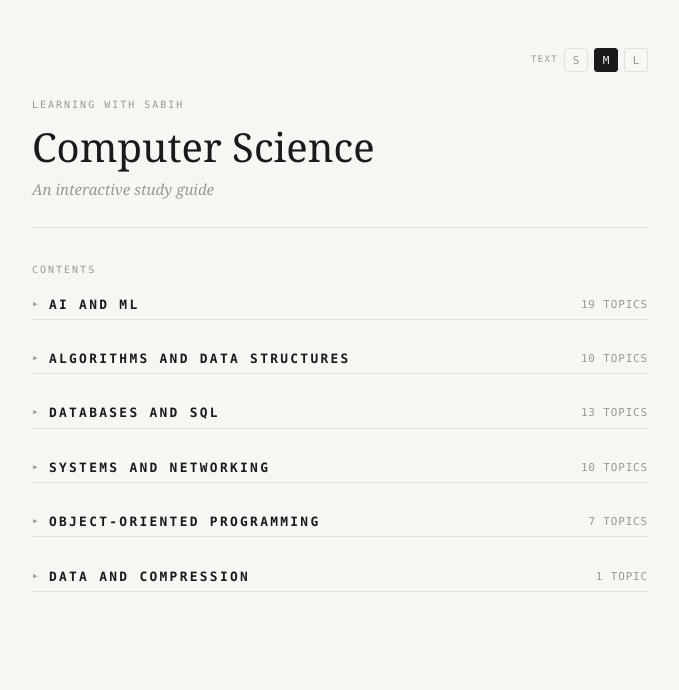
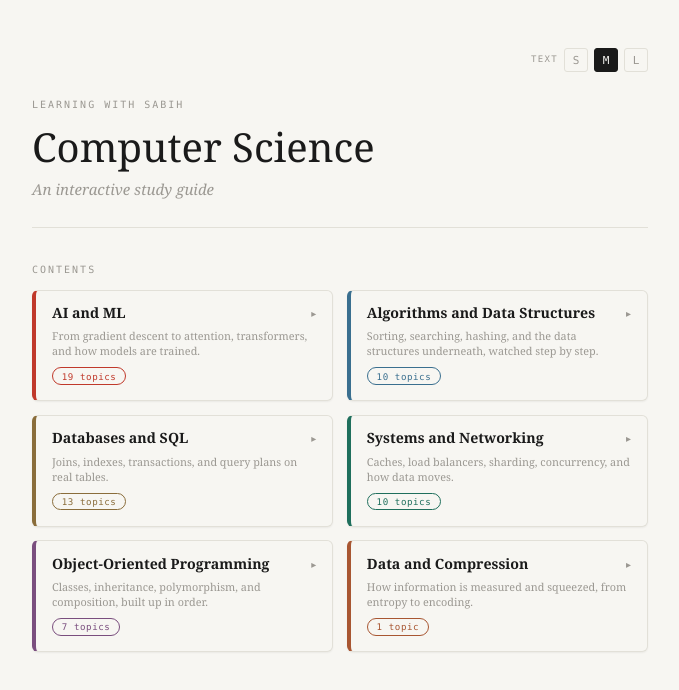
Before and after one commit to sabihusman/Learning-with-Sabih, a Next.js app: page / in a window 1280 px wide. Shown: the top 690 px of the page, without its empty margins (300-979 px from the left). Built offline with nearby package versions, Linux system fonts and the light colour scheme.

Commit message:
Replace contents section headings with colored chapter cards

```diff
--- a/app/components/ContentsAccordion.jsx
+++ b/app/components/ContentsAccordion.jsx
@@ -2,44 +2,73 @@
 
 import { useSyncExternalStore } from 'react'
 import Link from 'next/link'
-import styles from '../page.module.css'
-import { EMPTY, slugify, readOpen, subscribe, toggleSection } from './contentsSections'
+import { colorForSection } from '../sectionColors'
+import styles from './ContentsAccordion.module.css'
+import { EMPTY, slugify, readOpen, subscribe, openOnlySection } from './contentsSections'
 
-// Collapsible contents. Sections start collapsed so a first visit shows the whole
-// structure at a glance; the open set persists in localStorage across navigation and
-// reload (see contentsSections.js, the store shared with the topic-page drawer so the
-// two never drift). The expand/collapse is a pure CSS transition (grid-template-rows
-// 0fr -> 1fr plus opacity), so it is state-driven and runs on the compositor: nothing
-// to stall if rAF is throttled, and no anime.js is needed here.
+// One-line blurb per section, shown on its chapter card. Keyed by the exact
+// SECTION_ORDER strings from topicList.js.
+const SECTION_BLURBS = {
+  'AI and ML': 'From gradient descent to attention, transformers, and how models are trained.',
+  'Algorithms and Data Structures': 'Sorting, searching, hashing, and the data structures underneath, watched step by step.',
+  'Databases and SQL': 'Joins, indexes, transactions, and query plans on real tables.',
+  'Systems and Networking': 'Caches, load balancers, sharding, concurrency, and how data moves.',
+  'Object-Oriented Programming': 'Classes, inheritance, polymorphism, and composition, built up in order.',
+  'Data and Compression': 'How information is measured and squeezed, from entropy to encoding.',
+}
+
+// Colored chapter cards that ARE the accordion: all six stay visible in a grid, and
+// clicking a card's header opens its topic list directly beneath it, closing whichever
+// other card was open (see openOnlySection in contentsSections.js). The open card spans
+// the full grid width so its topic list reads as "right below" the card that owns it,
+// rather than as a separate block elsewhere on the page.
+//
+// Only ONE open section name is ever rendered, even though the underlying store
+// technically allows more (it is shared with the topic-page drawer's own multi-select
+// behavior, left unchanged) - openList[0] is treated as the single source of truth here
+// so the cards never show two sections open at once.
 export default function ContentsAccordion({ sections }) {
   const openList = useSyncExternalStore(subscribe, readOpen, () => EMPTY)
-  const openSet = new Set(openList)
-  const toggle = toggleSection
+  const openName = openList.length > 0 ? openList[0] : null
 
   return (
     <nav className={styles.contents} aria-label="Table of contents">
       <h2 className={styles.contentsLabel}>Contents</h2>
+      <div className={styles.grid}>
         {sections.map((section) => {
-        const isOpen = openSet.has(section.name)
-        const headerId = `acc-h-${slugify(section.name)}`
-        const panelId = `acc-p-${slugify(section.name)}`
+          const isOpen = section.name === openName
+          const slug = slugify(section.name)
+          const headerId = `card-h-${slug}`
+          const panelId = `card-p-${slug}`
+          const color = colorForSection(section.name)
+          const count = section.topics.length
+
           return (
-          <section key={section.name} className={styles.section}>
-            <h3 className={styles.sectionHeadingWrap}>
+            <section
+              key={section.name}
+              id={slug}
+              className={styles.card}
+              data-open={isOpen || undefined}
+              style={{ '--card-color': color }}
+            >
+              <h3 className={styles.cardHeadingWrap}>
                 <button
                   type="button"
                   id={headerId}
-                className={styles.sectionHeader}
+                  className={styles.cardHeader}
                   aria-expanded={isOpen}
                   aria-controls={panelId}
-                onClick={() => toggle(section.name)}
+                  onClick={() => openOnlySection(section.name)}
                 >
+                  <span className={styles.cardTitleRow}>
+                    <span className={styles.cardName}>{section.name}</span>
                     <span className={styles.chevron} data-open={isOpen} aria-hidden="true">
                       &#9656;
                     </span>
-                <span className={styles.sectionName}>{section.name}</span>
-                <span className={styles.count}>
-                  {section.topics.length} {section.topics.length === 1 ? 'topic' : 'topics'}
+                  </span>
+                  <span className={styles.cardBlurb}>{SECTION_BLURBS[section.name]}</span>
+                  <span className={styles.countPill}>
+                    {count} {count === 1 ? 'topic' : 'topics'}
                   </span>
                 </button>
               </h3>
@@ -69,6 +98,7 @@ export default function ContentsAccordion({ sections }) {
             </section>
           )
         })}
+      </div>
     </nav>
   )
 }
--- /dev/null
+++ b/app/components/ContentsAccordion.module.css
@@ -0,0 +1,202 @@
+.contentsLabel {
+  font-family: ui-monospace, SFMono-Regular, Menlo, Monaco, Consolas, monospace;
+  font-size: 0.625em;
+  letter-spacing: 0.2em;
+  text-transform: uppercase;
+  color: var(--fade);
+  font-weight: 400;
+  margin-bottom: 0.875rem;
+}
+
+/* Auto-fit naturally gives 2-3 columns inside the page's 680px reading column, and
+   collapses to a single column on narrow viewports, with no extra breakpoint needed. */
+.grid {
+  display: grid;
+  grid-template-columns: repeat(auto-fit, minmax(220px, 1fr));
+  gap: 0.85rem;
+}
+
+/* The card IS the accordion toggle. A light paper surface with a colored left border
+   keeps the section color as a clear accent without turning the card into a saturated
+   fill block. When open, the card spans the full grid width so its topic list reads as
+   directly attached to it, not as a separate block elsewhere on the page. */
+.card {
+  background: var(--paper);
+  border: 1px solid var(--rule);
+  border-left: 4px solid var(--card-color);
+  border-radius: 6px;
+  box-shadow: 0 1px 2px rgba(26, 26, 26, 0.06);
+}
+
+.card[data-open] {
+  grid-column: 1 / -1;
+}
+
+.cardHeadingWrap {
+  margin: 0;
+}
+
+.cardHeader {
+  display: flex;
+  flex-direction: column;
+  align-items: flex-start;
+  gap: 0.4rem;
+  width: 100%;
+  font-family: Georgia, 'Times New Roman', serif;
+  background: none;
+  border: none;
+  padding: 0.85rem 1rem 0.95rem;
+  cursor: pointer;
+  text-align: left;
+}
+
+.cardHeader:hover .cardName {
+  color: var(--card-color);
+}
+
+.cardHeader:focus-visible {
+  outline: 2px solid var(--card-color);
+  outline-offset: -2px;
+}
+
+.cardTitleRow {
+  display: flex;
+  align-items: center;
+  justify-content: space-between;
+  width: 100%;
+  gap: 0.5rem;
+}
+
+.cardName {
+  font-size: 1.0625em;
+  font-weight: 700;
+  line-height: 1.25;
+  color: var(--ink);
+  transition: color 0.15s;
+}
+
+.chevron {
+  flex-shrink: 0;
+  display: inline-block;
+  font-size: 0.75em;
+  line-height: 1;
+  color: var(--fade);
+  transform: rotate(0deg);
+  transition: transform 0.25s ease, color 0.15s;
+}
+
+.chevron[data-open='true'] {
+  transform: rotate(90deg);
+  color: var(--card-color);
+}
+
+.cardBlurb {
+  display: block;
+  font-size: 0.8125em;
+  line-height: 1.4;
+  color: var(--fade);
+}
+
+.countPill {
+  display: inline-block;
+  margin-top: 0.15rem;
+  padding: 0.15rem 0.55rem;
+  border: 1px solid var(--card-color);
+  border-radius: 999px;
+  font-family: ui-monospace, SFMono-Regular, Menlo, Monaco, Consolas, monospace;
+  font-size: 0.6875em;
+  letter-spacing: 0.06em;
+  color: var(--card-color);
+}
+
+/* collapsible panel: animate height via grid-template-rows (0fr -> 1fr) + opacity */
+.panel {
+  display: grid;
+  grid-template-rows: 0fr;
+  opacity: 0;
+  transition: grid-template-rows 0.32s ease, opacity 0.26s ease;
+}
+
+.panelOpen {
+  grid-template-rows: 1fr;
+  opacity: 1;
+}
+
+.panelInner {
+  overflow: hidden;
+  min-height: 0;
+}
+
+@media (prefers-reduced-motion: reduce) {
+  .panel {
+    transition: none;
+  }
+  .chevron {
+    transition: none;
+  }
+}
+
+.list {
+  list-style: none;
+  margin: 0;
+  padding: 0.8rem 1rem 1rem;
+  border-top: 1px solid var(--rule);
+}
+
+.item {
+  margin-bottom: 0.55rem;
+}
+
+.item:last-child {
+  margin-bottom: 0;
+}
+
+.link {
+  display: flex;
+  align-items: baseline;
+  gap: 0;
+  color: var(--ink);
+  text-decoration: none;
+  padding: 0;
+}
+
+.link:hover .topicTitle {
+  color: var(--accent);
+  text-decoration: none;
+}
+
+.num {
+  font-family: ui-monospace, SFMono-Regular, Menlo, Monaco, Consolas, monospace;
+  font-size: 0.6875em;
+  color: var(--fade);
+  min-width: 2.5rem;
+  letter-spacing: 0.05em;
+  flex-shrink: 0;
+}
+
+.topicTitle {
+  font-size: 1.125em;
+  font-weight: 400;
+  color: var(--ink);
+  transition: color 0.15s;
+  white-space: nowrap;
+  flex-shrink: 0;
+}
+
+/* dotted leader between title and number */
+.leader {
+  flex: 1;
+  border-bottom: 1px dotted var(--fade);
+  margin: 0 0.75rem 0.25em;
+  opacity: 0.45;
+  min-width: 1.5rem;
+}
+
+.subtitle {
+  font-size: 0.8125em;
+  line-height: 1.3;
+  color: var(--fade);
+  padding-left: 2.5rem;
+  margin: 0;
+  font-style: italic;
+}
--- a/app/page.module.css
+++ b/app/page.module.css
@@ -42,183 +42,3 @@
   color: var(--fade);
   font-style: italic;
 }
-
-.contentsLabel {
-  font-family: ui-monospace, SFMono-Regular, Menlo, Monaco, Consolas, monospace;
-  font-size: 0.625em;
-  letter-spacing: 0.2em;
-  text-transform: uppercase;
-  color: var(--fade);
-  font-weight: 400;
-  margin-bottom: 0.875rem;
-}
-
-.section {
-  margin-bottom: 1.5rem;
-}
-
-.section:last-of-type {
-  margin-bottom: 0;
-}
-
-/* the section heading wraps a real <button> so the whole row is the toggle */
-.sectionHeadingWrap {
-  margin: 0;
-}
-
-.sectionHeader {
-  display: flex;
-  align-items: center;
-  gap: 0.5rem;
-  width: 100%;
-  font-family: ui-monospace, SFMono-Regular, Menlo, Monaco, Consolas, monospace;
-  font-size: 0.6875em;
-  letter-spacing: 0.18em;
-  text-transform: uppercase;
-  color: var(--ink);
-  font-weight: 600;
-  background: none;
-  border: none;
-  border-bottom: 1px solid var(--rule);
-  padding: 0.45rem 0;
-  cursor: pointer;
-  text-align: left;
-  transition: color 0.15s;
-}
-
-.sectionHeader:hover {
-  color: var(--accent);
-}
-
-.sectionHeader:focus-visible {
-  outline: 2px solid var(--accent);
-  outline-offset: 2px;
-}
-
-.chevron {
-  display: inline-block;
-  font-size: 0.85em;
-  line-height: 1;
-  color: var(--fade);
-  transform: rotate(0deg);
-  transition: transform 0.25s ease, color 0.15s;
-}
-
-.chevron[data-open='true'] {
-  transform: rotate(90deg);
-}
-
-.sectionHeader:hover .chevron {
-  color: var(--accent);
-}
-
-.sectionName {
-  flex: 0 1 auto;
-}
-
-.count {
-  margin-left: auto;
-  font-size: 0.85em;
-  letter-spacing: 0.08em;
-  color: var(--fade);
-  font-weight: 400;
-}
-
-/* collapsible panel: animate height via grid-template-rows (0fr -> 1fr) + opacity */
-.panel {
-  display: grid;
-  grid-template-rows: 0fr;
-  opacity: 0;
-  transition: grid-template-rows 0.32s ease, opacity 0.26s ease;
-}
-
-.panelOpen {
-  grid-template-rows: 1fr;
-  opacity: 1;
-}
-
-.panelInner {
-  overflow: hidden;
-  min-height: 0;
-}
-
-@media (prefers-reduced-motion: reduce) {
-  .panel {
-    transition: none;
-  }
-  .chevron {
-    transition: none;
-  }
-}
-
-.list {
-  list-style: none;
-  margin: 0;
-  padding: 0.7rem 0 0.2rem;
-}
-
-.item {
-  margin-bottom: 0.55rem;
-}
-
-.item:last-child {
-  margin-bottom: 0;
-}
-
-.link {
-  display: flex;
-  align-items: baseline;
-  gap: 0;
-  color: var(--ink);
-  text-decoration: none;
-  padding: 0;
-}
-
-.link:hover .topicTitle {
-  color: var(--accent);
-  text-decoration: none;
-}
-
-.num {
-  font-family: ui-monospace, SFMono-Regular, Menlo, Monaco, Consolas, monospace;
-  font-size: 0.6875em;
-  color: var(--fade);
-  min-width: 2.5rem;
-  letter-spacing: 0.05em;
-  flex-shrink: 0;
-}
-
-.topicTitle {
-  font-size: 1.125em;
-  font-weight: 400;
-  color: var(--ink);
-  transition: color 0.15s;
-  white-space: nowrap;
-  flex-shrink: 0;
-}
-
-/* dotted leader between title and number */
-.leader {
-  flex: 1;
-  border-bottom: 1px dotted var(--fade);
-  margin: 0 0.75rem 0.25em;
-  opacity: 0.45;
-  min-width: 1.5rem;
-}
-
-.topicNum {
-  font-family: ui-monospace, SFMono-Regular, Menlo, Monaco, Consolas, monospace;
-  font-size: 0.6875em;
-  color: var(--fade);
-  white-space: nowrap;
-  flex-shrink: 0;
-}
-
-.subtitle {
-  font-size: 0.8125em;
-  line-height: 1.3;
-  color: var(--fade);
-  padding-left: 2.5rem;
-  margin: 0;
-  font-style: italic;
-}
```
Also changed, not shown: app/components/contentsSections.js (+16 -0 lines), 2 other files (tests, documents, lock files or other folders). Lines whose indentation alone changed are shown as unchanged.
